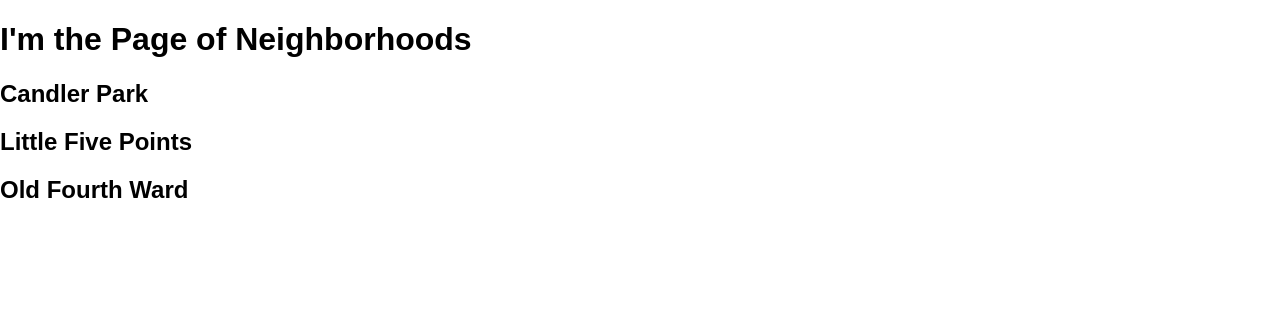
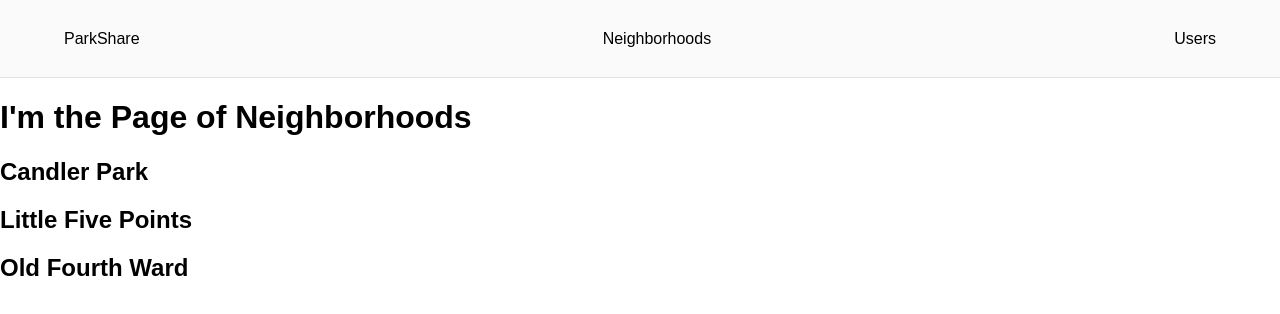
Before and after one commit to tonycimaglia/project-3, a React (Create React App) app in the folder client/: page / in a window 1280 px wide. Shown: the top 314 px of the page. Built offline with nearby package versions, Linux system fonts and the light colour scheme.

Commit message:
routes are working for user views, navbar is always showing.

```diff
--- a/client/src/App.js
+++ b/client/src/App.js
@@ -1,6 +1,7 @@
 import React, { Component } from 'react'
 import { BrowserRouter as Router, Route, Switch/*, Link */} from 'react-router-dom'
 // import styled from 'styled-components'
+import NavBar from './components/NavBar'
 import Neighborhoods from './components/Neighborhoods'
 import User from './components/User'
 // import UsersList from './components/UsersList'
@@ -10,6 +11,7 @@ class App extends Component {
     return (
       <Router>
         <div>
+          <NavBar />
           <Switch>
             <Route exact path="/" component={Neighborhoods} />
             <Route path="/users/:userId" component={User}/>
--- /dev/null
+++ b/client/src/components/NavBar.js
@@ -0,0 +1,33 @@
+import React, { Component } from 'react'
+import styled from 'styled-components'
+
+const Nav = styled.div`
+    background-color: #FAFAFA;
+    display: flex;
+    justify-content: space-between;
+    align-items: center;
+    padding: 26px 5vw;
+    width: 90vw;
+    height: 25px;
+    border-bottom: 1px solid rgba(0,0,0,.0975)
+`
+
+class NavBar extends Component {
+    render() {
+        return (
+            <Nav>
+                <div>
+                    <p>ParkShare</p>
+                    </div>
+                    <div>
+                    <p>Neighborhoods</p>
+                    </div>
+                    <div>
+                    <p>Users</p>
+                    </div>
+            </Nav>
+        )
+    }
+}
+
+export default NavBar
```
